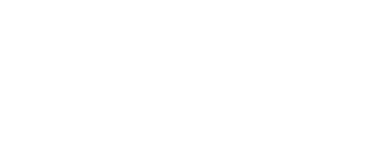
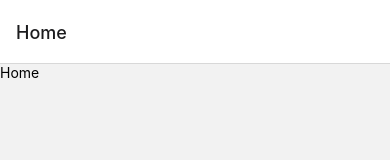
Before and after one commit to gigakhrz/learn-React-Native-navigation, a React Native app: screen / in a window 390 px wide. Shown: the top 160 px of the page. Built offline with nearby package versions, Linux system fonts and the light colour scheme.

Commit message:
create Navigator Container using stack navigator

```diff
--- a/src/screens/App.tsx
+++ b/src/screens/App.tsx
@@ -7,15 +7,7 @@
 
 import React from 'react';
 import type {PropsWithChildren} from 'react';
-import {
-  SafeAreaView,
-  ScrollView,
-  StatusBar,
-  StyleSheet,
-  Text,
-  useColorScheme,
-  View,
-} from 'react-native';
+import {StyleSheet} from 'react-native';
 
 // navigations
 import {NavigationContainer} from '@react-navigation/native';
@@ -25,13 +17,22 @@
 import Home from './Home';
 import Details from './Details';
 
+const stack = createNativeStackNavigator<RootStackParamList>();
+
 export type RootStackParamList = {
   Home: undefined;
   Details: {productId: string};
 };
 
 function App(): React.JSX.Element {
-  return <></>;
+  return (
+    <NavigationContainer>
+      <stack.Navigator initialRouteName="Home">
+        <stack.Screen name="Home" component={Home}></stack.Screen>
+        <stack.Screen name="Details" component={Details}></stack.Screen>
+      </stack.Navigator>
+    </NavigationContainer>
+  );
 }
 
 const styles = StyleSheet.create({});
```
